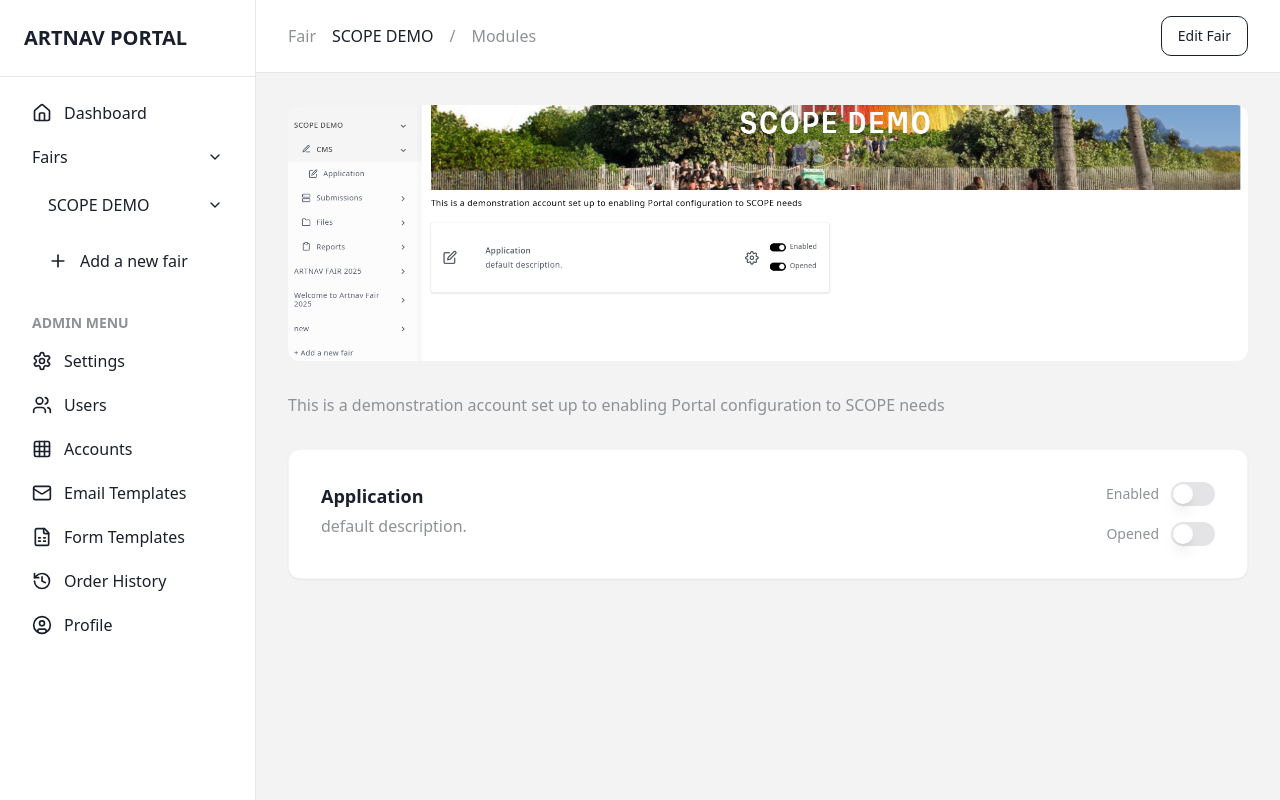
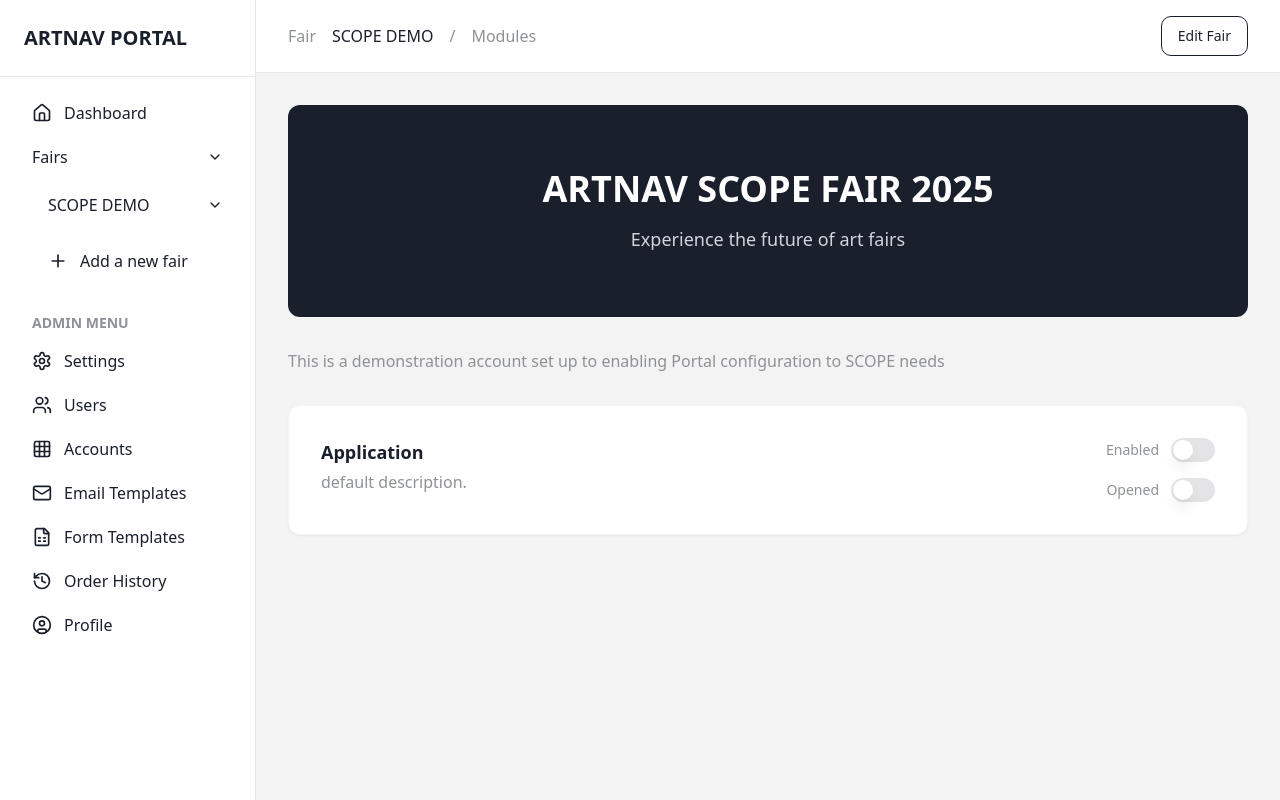
Before and after one commit to kazim3811/scope-artnav-demo, a React (Vite) app: page /dashboard in a window 1280 px wide. Built offline with nearby package versions, Linux system fonts and the light colour scheme.

Commit message:
Update header image
Update the header image to a plain design that displays "Artnav Scope Fair 2025" with accompanying text.

```diff
--- a/src/pages/Dashboard.tsx
+++ b/src/pages/Dashboard.tsx
@@ -1,4 +1,3 @@
-
 import {
   Home,
   Settings,
@@ -190,12 +189,9 @@ const Dashboard = () => {
           </header>
 
           <main className="p-8">
-            <div className="mb-8">
-              <img
-                src="/lovable-uploads/02bf7219-49f2-463c-a0e6-1a118e1c6f7d.png"
-                alt="SCOPE Demo"
-                className="w-full h-64 object-cover rounded-xl"
-              />
+            <div className="mb-8 bg-[#1A1F2C] rounded-xl p-16 text-center">
+              <h1 className="text-4xl font-bold text-white mb-4">ARTNAV SCOPE FAIR 2025</h1>
+              <p className="text-gray-300 text-lg">Experience the future of art fairs</p>
             </div>
 
             <p className="text-[#8E9196] mb-8">
```
